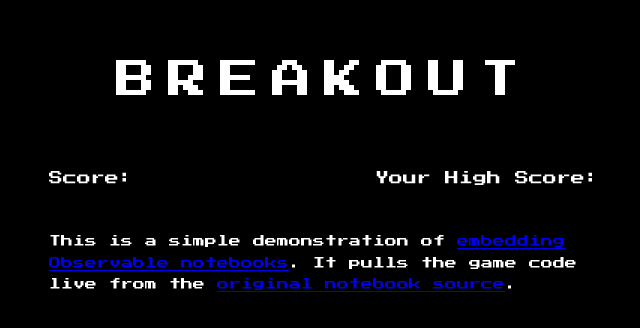
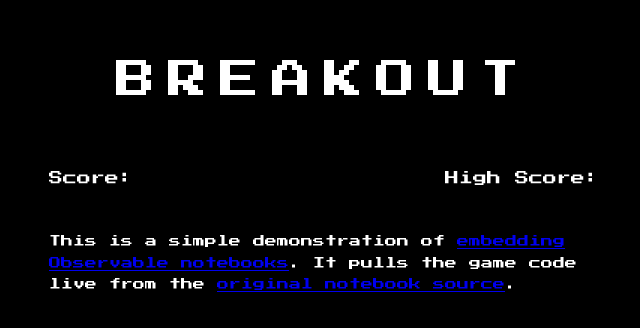
Before and after one commit to jashkenas/jashkenas.github.io, a plain HTML site: page breakout/index.html in a window 1280 px wide. Shown: the part 210-538 px from the top of the page, 316-956 px from the left. Drawn offline with Linux system fonts and the light colour scheme.

Commit message:
High score

```diff
--- a/breakout/index.html
+++ b/breakout/index.html
@@ -65,7 +65,7 @@
       <div class="title">BREAKOUT</div>
       <div class="score">
         <div class="left">Score: <span id="score"></span></div>
-        <div class="right">Your High Score: <span id="highscore"></span></div>
+        <div class="right">High Score: <span id="highscore"></span></div>
       </div>
       <div id="game"></div>
       <div id="newgame"></div>
```
